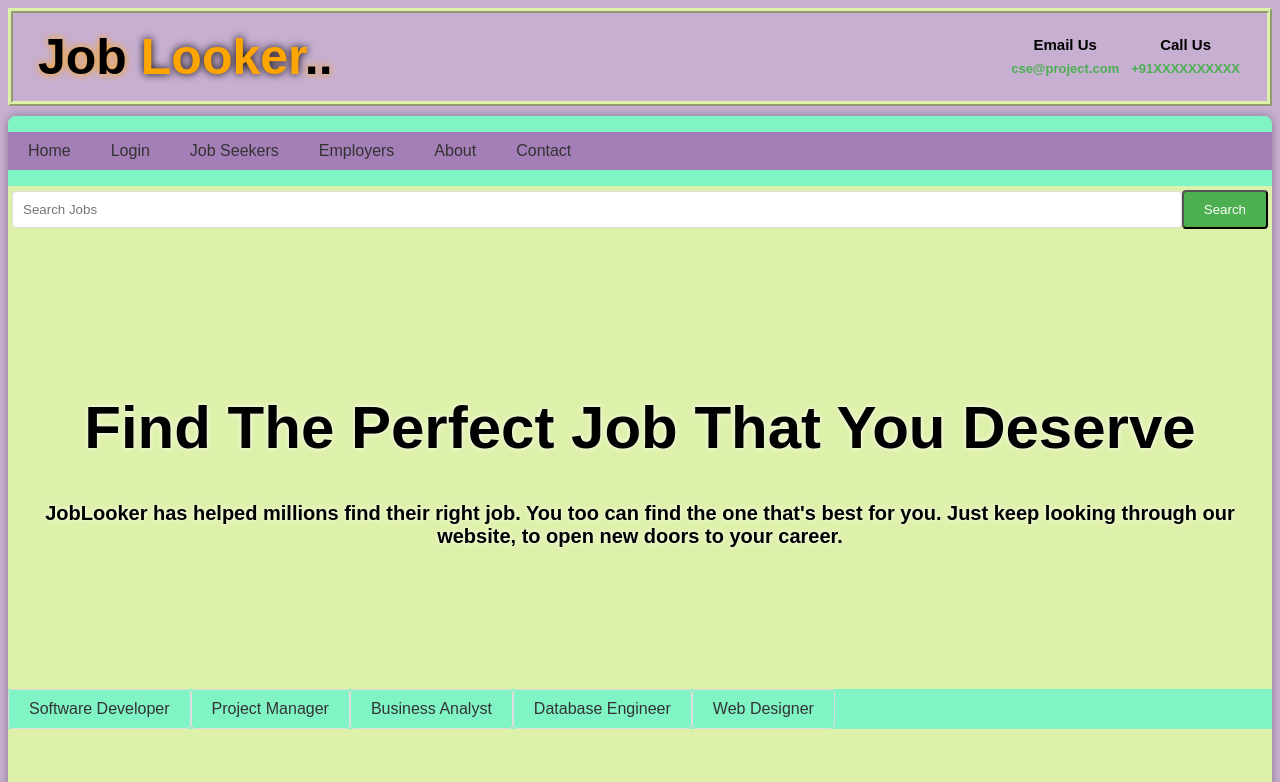
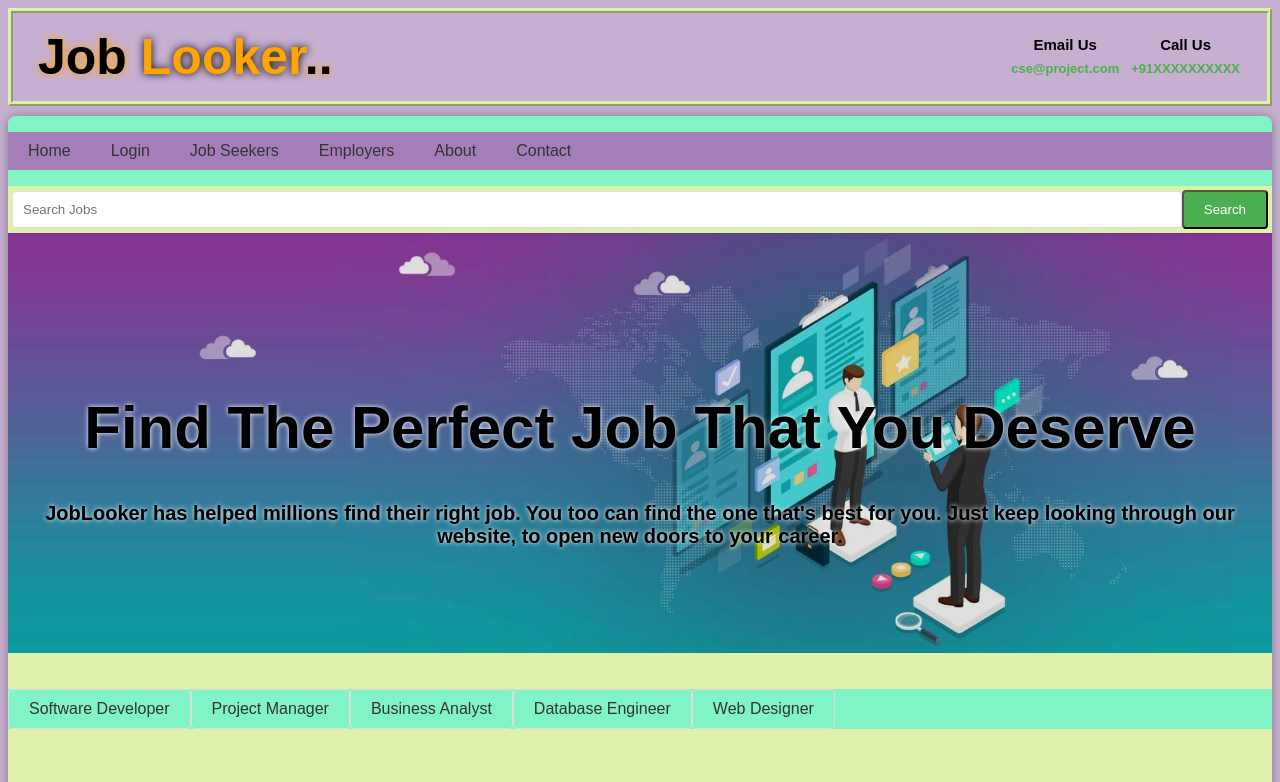
Before and after one commit to Shraddhagupta37/CSE326-Project, a plain HTML site: page index.html in a window 1280 px wide. Shown: the top 782 px of the page. Drawn offline with Linux system fonts and the light colour scheme; the site is published under a folder, as on GitHub Pages, so addresses that start at the root find nothing.

Commit message:
Final Save

```diff
--- a/main.css
+++ b/main.css
@@ -97,7 +97,7 @@ table th {
 }
 
 .bgimage {
-    background-image: url('/Images/carousel-1.jpg');
+    background-image: url('Images/carousel-1.jpg');
     height: 300px;
     background-repeat: no-repeat;
     background-size: cover;
```
